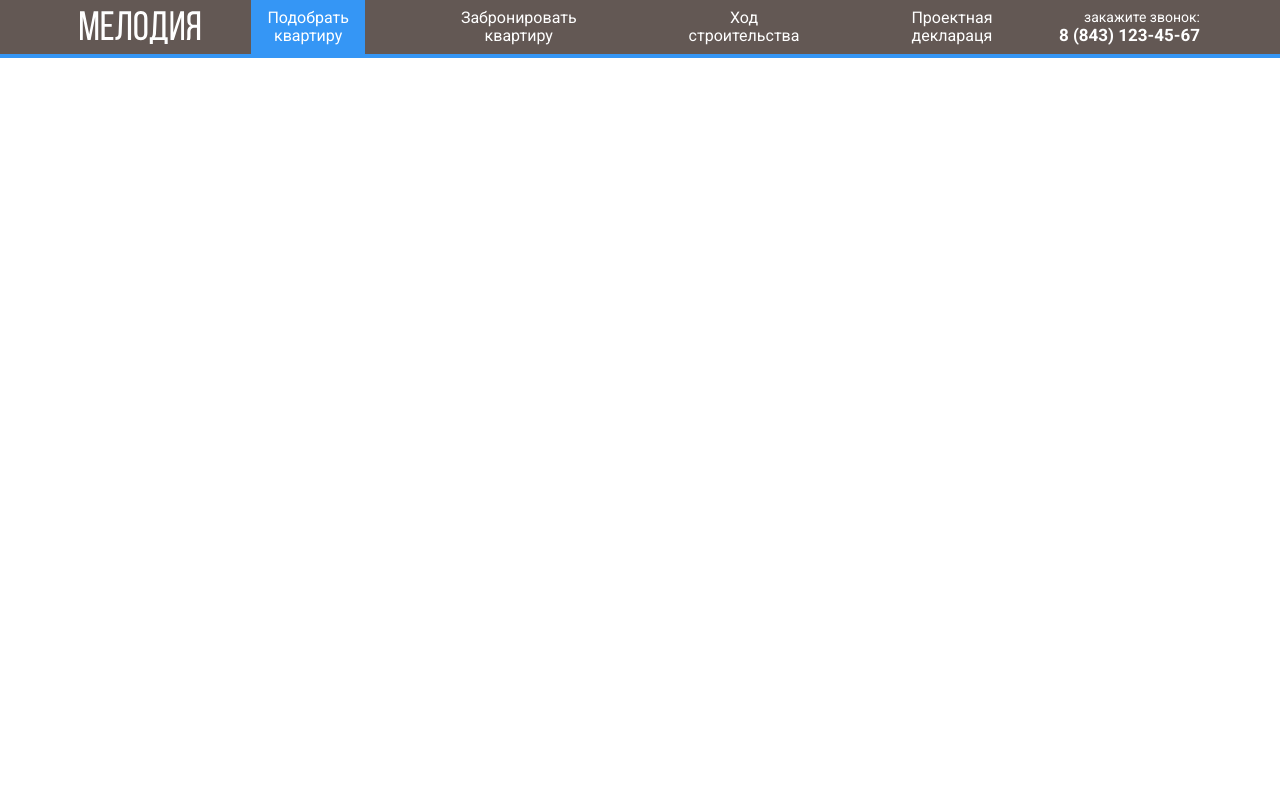
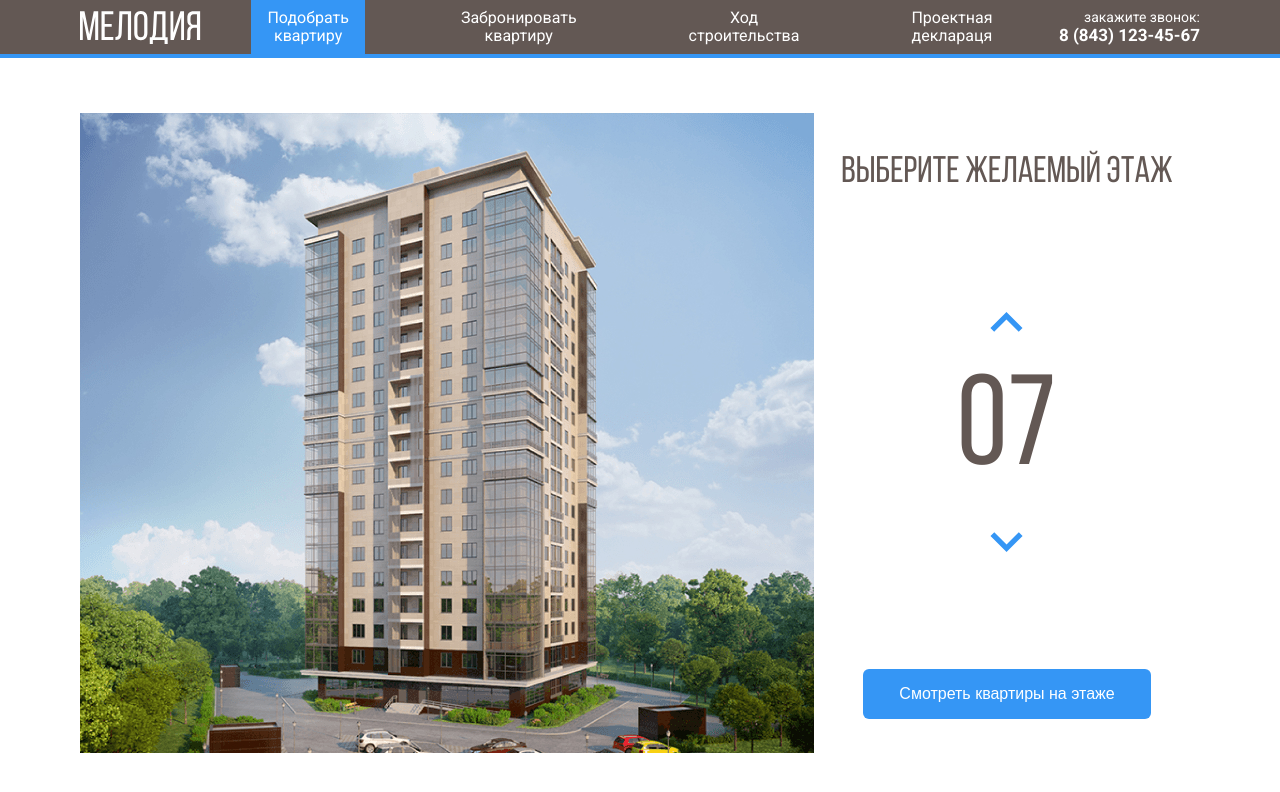
Before and after one commit to Drenyash/melody, a plain HTML site: page index.html in a window 1280 px wide. Drawn offline with Linux system fonts and the light colour scheme.

Commit message:
Разметка и стилизация главного блока

```diff
--- a/index.html
+++ b/index.html
@@ -41,6 +41,58 @@
         </div>
     </header>
 
+    <main class="main">
+        <div class="container">
+            <div class="main__wrapper">
+                <div class="main__home">
+                    <svg class="main__home-icon" width="734" height="640" viewBox="0 0 734 640" fill="none" xmlns="http://www.w3.org/2000/svg" xmlns:xlink="http://www.w3.org/1999/xlink">
+                        <defs>
+                            <pattern id="pattern0" patternContentUnits="objectBoundingBox" width="1" height="1">
+                                <use xlink:href="#image0" transform="translate(-0.00408719) scale(0.0013624 0.0015625)"/>
+                            </pattern>
+                            <image id="image0" width="740" height="640" xlink:href="img/home.jpg"/>
+                        </defs>
+                        <rect width="734" height="640" fill="url(#pattern0)"/>
+                        <path d="M225 532L445.8 540L515 526.3V548L446.5 567.7L225 556.7V532Z" fill="#3595F6" fill-opacity="0.75"/>
+                        <path d="M226 531V506L446.3 509.3L516 506V526L446.7 539L226 531Z" fill="#3595F6" fill-opacity="0.75"/>
+                        <path d="M226 505V480H447H516V503L448 510L226 505Z" fill="#3595F6" fill-opacity="0.75"/>
+                        <path d="M226 481V456L447.3 452.3L515 459V481H447" fill="#3595F6" fill-opacity="0.75"/>
+                        <path d="M226 455V429L447.5 425.7L516 436.7V458L447 451.3L226 455Z" fill="#3595F6" fill-opacity="0.75"/>
+                        <path d="M225 428V404.3L446 392L517 415V436.3L446 424L225 428Z" fill="#3595F6" fill-opacity="0.75"/>
+                        <path d="M225 406V381L447.2 364.7L517 393.3V414L446.7 392.3L225 406Z" fill="#3595F6" fill-opacity="0.75"/>
+                        <path d="M225 381V356L447.5 335.7L517 372.3V393L445 364.3L225 381Z" fill="#3595F6" fill-opacity="0.75"/>
+                        <path d="M225 355V331L448 306.3L517 350.3V372L447.7 334L225 355Z" fill="#3595F6" fill-opacity="0.75"/>
+                        <path d="M225 330V306L447.5 277.3L517 328.3V349L446.7 306.7L225 330Z" fill="#3595F6" fill-opacity="0.75"/>
+                        <path d="M224 306V282L446.3 249L517 308.3V328L447 277.3L224 306Z" fill="#3595F6" fill-opacity="0.75"/>
+                        <path d="M225 281V257L446.2 222L516 286V307L447.3 248.7L225 281Z" fill="#3595F6" fill-opacity="0.75"/>
+                        <path d="M225 257V232L447.3 194L516 264.3V285L447 221L225 257Z" fill="#3595F6" fill-opacity="0.75"/>
+                        <path d="M225 231V206L445.8 162.3L516 241.3V264L447 190.7L225 231Z" fill="#3595F6" fill-opacity="0.75"/>
+                        <path d="M226 207V182L446 134L516 219V242L445.3 162.7L226 207Z" fill="#3595F6" fill-opacity="0.75"/>
+                        <path d="M225 182V157L444.8 105L516 197.3V220L446.3 133.7L225 182Z" fill="#3595F6" fill-opacity="0.75"/>
+                        <path d="M225 157V131L447 74.3L516 176V197L446.7 105.3L225 157Z" fill="#3595F6" fill-opacity="0.75"/>
+                    </svg>
+                </div>
+                <div class="main__controls">
+                    <h2 class="main__title">Выберите желаемый этаж</h2>
+                    <div class="main-controls-wrapper">
+                        <button class="btn main__btn" type="button">
+                            <svg width="33" height="20" viewBox="0 0 33 20" fill="none" xmlns="http://www.w3.org/2000/svg">
+                                <path d="M28.7209 19.839L16.4536 7.57173L4.18632 19.839L0.400391 16.0532L16.4536 0L32.5068 16.0532L28.7209 19.839Z" fill="#3596F5"/>
+                            </svg>
+                        </button>
+                        <span class="main__counter">07</span>
+                        <button class="btn main__btn main__btn--second" type="button">
+                            <svg width="33" height="20" viewBox="0 0 33 20" fill="none" xmlns="http://www.w3.org/2000/svg">
+                                <path d="M28.7209 19.839L16.4536 7.57173L4.18632 19.839L0.400391 16.0532L16.4536 0L32.5068 16.0532L28.7209 19.839Z" fill="#3596F5"/>
+                            </svg>
+                        </button>
+                    </div>
+                    <button class="main__show-btn" type="button">Смотреть квартиры на этаже</button>
+                </div>
+            </div>
+        </div>
+    </main>
+
     <script src="js/script.js"></script>
 </body>
 </html>
--- /dev/null
+++ b/sass/_fonts.scss
@@ -0,0 +1,9 @@
+@font-face {
+  font-family: "Bebas-Neue";
+  font-weight: 400;
+  font-style: normal;
+  font-display: swap;
+  src: local("Bebas-Neue"), local("Bebas-Neue"),
+  url("../fonts/BebasNeueRegular.woff2") format("woff2"),
+  url("../fonts/BebasNeueRegular.woff") format("woff");
+}
--- a/sass/modules/_header.scss
+++ b/sass/modules/_header.scss
@@ -1,4 +1,5 @@
 .header {
+  margin-bottom: 55px;
   background-color: $color-darkgray;
   border-bottom: 4px solid $color-primary;
 
--- /dev/null
+++ b/sass/modules/_main.scss
@@ -0,0 +1,76 @@
+.main__wrapper {
+  display: flex;
+  align-items: center;
+}
+
+.main__controls {
+  display: flex;
+  flex-direction: column;
+  align-items: center;
+  flex-grow: 1;
+}
+
+.main__home-icon {
+
+  path {
+    transition: opacity .1s linear;
+    opacity: 0;
+    cursor: pointer;
+
+    &:hover {
+      opacity: 1;
+    }
+  }
+}
+
+.main__counter {
+  margin: 35px 0;
+  font-family: "Bebas-Neue", sans-serif;
+  font-size: 128px;
+  line-height: 128px;
+  color: #635854;
+}
+
+.main-controls-wrapper {
+  display: flex;
+  flex-direction: column;
+  align-items: center;
+  margin-bottom: 116px;
+}
+
+.main__btn {
+  display: flex;
+  align-items: center;
+  justify-content: center;
+  border: none;
+  background-color: transparent;
+  cursor: pointer;
+}
+
+.main__btn--second {
+  svg {
+    transform: rotate(180deg);
+  }
+}
+
+.main__title {
+  margin-bottom: 116px;
+  font-family: "Bebas-Neue", sans-serif;
+  text-transform: uppercase;
+  font-weight: 400;
+  font-size: 37px;
+  line-height: 44px;
+  color: #635854;
+}
+
+.main__show-btn {
+  display: inline-block;
+  padding: 16px 36px;
+  font-size: 16px;
+  line-height: 18px;
+  color: $color-light;
+  background-color: $color-primary;
+  border: none;
+  border-radius: 6px;
+  cursor: pointer;
+}
--- a/sass/style.scss
+++ b/sass/style.scss
@@ -1,3 +1,5 @@
+@import "fonts";
 @import "vars";
 @import "global";
 @import "modules/header";
+@import "modules/main";
```
Also changed, not shown: css/style.css, fonts/BebasNeueRegular.woff (added), fonts/BebasNeueRegular.woff2 (added), img/arrow-top.svg (added), img/home.jpg (added), img/home.svg (added), 1 other file.
